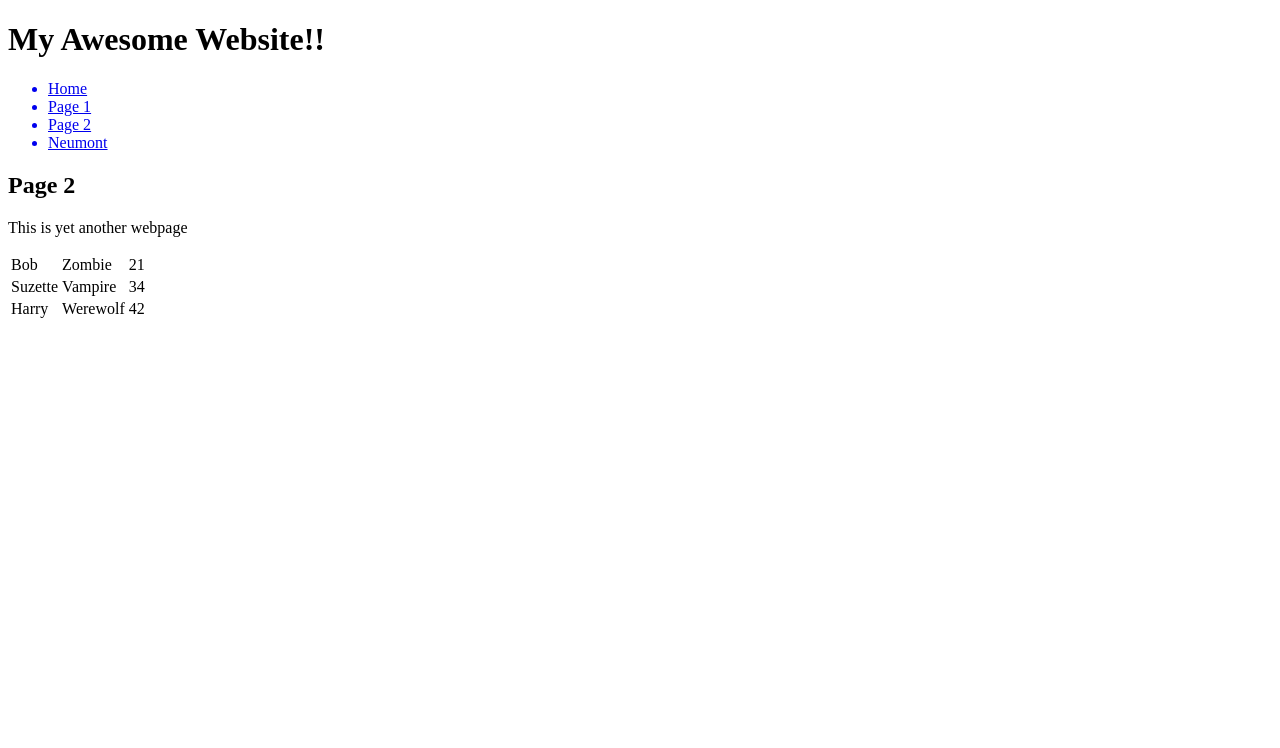
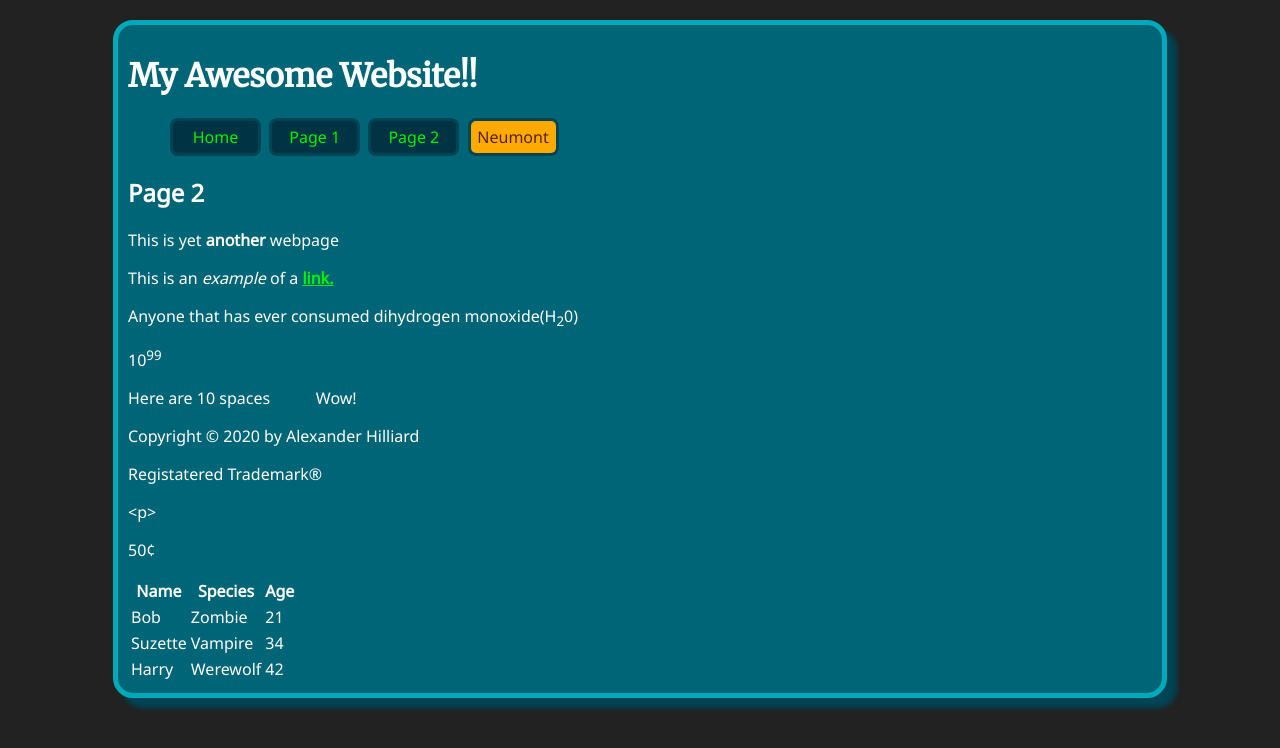
Before and after one commit to AlexHilliard/irrfan, a plain HTML site: page page2.html in a window 1280 px wide. Drawn offline with Linux system fonts and the light colour scheme.

Commit message:
IMovedStuffInMyFolders

```diff
--- /dev/null
+++ b/main.css
@@ -0,0 +1,102 @@
+html {
+	background: #662222;
+	font-family: Arial, Helvetica, sans-serif;
+}
+body {
+	width: 80%;
+  	min-width: 550px;
+	margin: 0 auto;
+	background: #FFF;
+	border: 2px solid #000;
+	padding: 3px;
+
+}
+ul {
+	padding: 0;
+	margin: 0;
+}
+header {
+	height: 80px;
+	margin-bottom: 2px;
+	background: #773;
+	text-align: right;
+	padding: 1px 20px;
+	color: #FFF;
+
+}
+nav {
+	height: 1.5em;
+	margin: 0;
+	background: #C90;
+	padding: 0;
+	text-align: left;
+}
+nav li {
+	display: inline-block;
+	color: #600;
+	list-style-type: none;
+	margin: 0;
+	padding: 0;
+}
+nav a:link {
+	color: #FFF;
+	display: block;
+	text-transform: uppercase;
+	text-decoration: none;
+	padding: 5px 10px;
+}
+nav a:visited {
+	color: #FFF;
+}
+nav a:hover {
+	color: #A22;
+}
+nav a:active {
+	color: #D55;
+}
+
+aside {
+	float: right;
+	width: 25%;
+	background: #EEA;
+	margin-left: 2%;
+	margin-right: 20px;
+	margin-top: 2em;
+	padding: 0 2% 1em 2%;
+	color: #660;
+	font-size: .8em;
+	font-style: italic;
+}
+
+main {
+	float: left;
+	width: 60%;
+	margin: 0;
+	padding-left: 10px;
+}
+#bee {
+	width: 330px;
+	float: left;
+	padding: 10px;
+}
+footer {
+	background: #777733;
+	clear: both;
+	height: 3em;
+	margin-top: 1em;
+	font-size: .7em;
+	color: #FFF;
+	padding-left: 15px;
+	padding-top: 2px;
+}
+.shadow {
+	-moz-box-shadow: 3px 3px 4px #000;
+	-webkit-box-shadow: 3px 3px 4px #000;
+	box-shadow: 3px 3px 4px #000;
+}
+.rounded-corners {
+    -moz-border-radius: 20px;
+    -webkit-border-radius: 20px;
+    -khtml-border-radius: 20px;
+    border-radius: 20px;
+}
--- /dev/null
+++ b/main2.css
@@ -0,0 +1,106 @@
+html {
+	background: #37448a;
+	background-image: url('gradientbg.jpg');
+	background-repeat: repeat-x;
+	background-attachment: fixed;
+	font-family: 'Times New Roman', sans-serif;
+}
+body {
+  	width: 900px;
+	margin: 0 auto;
+	margin-top: 40px;
+	margin-bottom: 40px;
+	background: white;
+	border: 2px solid #000;
+	padding: 3px;
+}
+ul {
+	padding:0;
+	margin:0;
+}
+header {
+	height: 80px;
+	margin-bottom: 2px;
+	background-image: url('borderbg.jpg');
+	text-align: center;
+	padding: 1px 20px;
+	color: #FFF;
+
+}
+nav {
+	margin: 0;
+	padding: 0;
+}
+nav li {
+	background: #27C;
+	color: #600;
+
+	list-style-type: none;
+	margin: 2px;
+	padding: 0;
+}
+nav a:link {
+	color: #FFF;
+	display: block;
+	text-transform: uppercase;
+	text-decoration: none;
+	padding: 5px 10px;
+}
+nav a:visited {
+	color: #FFF;
+}
+nav a:hover {
+	color: #FC6;
+}
+nav a:active {
+	color: #DA4;
+}
+#combo{
+	float: left;
+	width: 25%;
+}
+
+aside {
+	background: #8AE;
+	margin-left: 2px;
+	margin-right: 2px;
+	padding: 10px 10px;
+	padding-bottom: 100%;
+	color: #206;
+	font-size: .8em;
+	font-style: italic;
+}
+
+main {
+	float: right;
+	width: 70%;
+	padding-right: 10px;
+
+}
+#bee {
+	float: right;
+	margin: 20px;
+}
+
+footer {
+	background: #777733;
+	background-image: url('borderbg.jpg');
+	clear: both;
+	height: 3em;
+	margin-top: 1em;
+	font-size: .7em;
+	color: #FFF;
+	padding-left: 15px;
+	padding-top: 2px;
+}
+.shadow {
+	-moz-box-shadow: 3px 3px 4px #000;
+	-webkit-box-shadow: 3px 3px 4px #000;
+	box-shadow: 3px 3px 4px #000;
+}
+.rounded-corners {
+    -moz-border-radius: 20px;
+    -webkit-border-radius: 20px;
+    -khtml-border-radius: 20px;
+    border-radius: 20px;
+}
--- a/page2.html
+++ b/page2.html
@@ -1,25 +1,40 @@
 <!DOCTYPE html>
 <html>
     <head>
-        <Title>Awesome website</Title>
+        <title>My Awesome Website - Page 2</title>
+        <link href="https://fonts.googleapis.com/css?family=Merriweather|Noto+Sans&display=swap" rel="stylesheet">
+        <link href='style.css' rel='stylesheet' />
     </head>
-    <body>
+    <body class="black-back hacker-text">
         <header>
-
             <h1>My Awesome Website!!</h1>
             <nav>
                 <ul>
                     <a href='index.html'><li>Home</li></a>
                     <a href='page1.html'><li>Page 1</li></a>
                     <a href='page2.html'><li>Page 2</li></a>
-                    <a href='https://www.nuemont.edu' target="_blank"><li>Neumont</li></a>
+                    <a href='https://www.nuemont.edu' target="_blank"><li id='neumont'>Neumont</li></a>
                 </ul>
             </nav>
         </header>
         <h2>Page 2</h2>
         <section>
-            <p>This is yet another webpage</p>
+            <!-- This is a comment -->
+            <p>This is yet <b>another</b> webpage</p>
+            <p>This is an <em>example</em> of a <a href='https://tbeatty.neumont.edu:3000/csc210a' target="_blank"><strong>link.</strong></a></p>
+            <p>Anyone that has ever consumed dihydrogen monoxide(H<sub>2</sub>0)</p>
+            <p>10<sup>99</sup></p>
+            <p>Here are 10 spaces &nbsp; &nbsp; &nbsp; &nbsp; &nbsp; Wow!</p>
+            <p>Copyright &copy; 2020 by Alexander Hilliard</p>
+            <p>Registatered Trademark&reg;</p>
+            <p>&lt;p&gt;</p>
+            <p>50&cent;</p>
             <table>
+                <tr>
+                    <th>Name</th>
+                    <th>Species</th>
+                    <th>Age</th>
+                </tr>
                 <tr>
                     <td>Bob</td>
                     <td>Zombie</td>
--- /dev/null
+++ b/style.css
@@ -0,0 +1,51 @@
+html {
+    background-color: #222222;
+    color: #ffffff;
+    font-family: 'Noto Sans', sans-serif;
+}
+body {
+    background-color: #067;
+    width: 80%;
+    margin: 20px auto;
+    box-shadow: 10px 10px 5px #045;
+    padding: 10px;
+    border: 5px solid #0ab;
+    border-radius: 20px;
+}
+a:link{
+    color:#00F200
+}
+a:visited{
+    color: #005700
+}
+a:hover{
+    color: #00aa00
+}
+a:active{
+    color:white
+}
+nav li {
+    list-style-type: none;
+    display: inline-block;
+    background: #034;
+    padding: 5px;
+    margin: 0px 2px;
+    border: 3px solid #004455;
+    border-radius: 8px;
+    width: 75px;
+    text-align: center;
+}
+
+nav li:hover {
+    background: #0ab;
+}
+
+#neumont {
+    background: #fa0;
+    color: #520;
+}
+
+h1{
+    padding: 10px,0px,0px,0px;
+    font-family: 'Merriweather', serif;
+}
```
Also changed, not shown: NukaD&D/falloutinfo.html (renamed from falloutinfo.html, +1 -1 lines), index.html (+5 -3 lines), page1.html (+4 -21 lines), NukaD&D/package.json (renamed from package.json), NukaD&D/server.js (renamed from server.js), bee.jpg (added), borderbg.jpg (added), gradientbg.jpg (added), logo.png (added), 4 other files.
